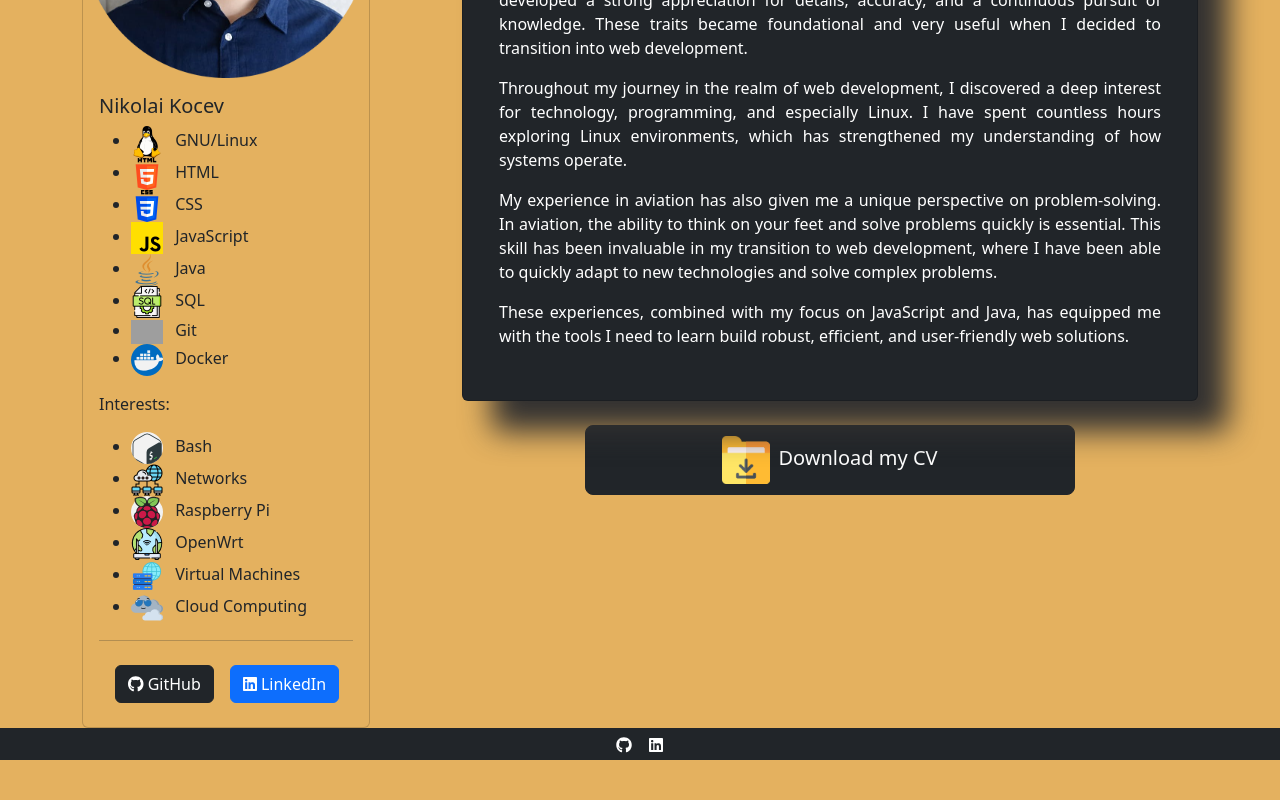
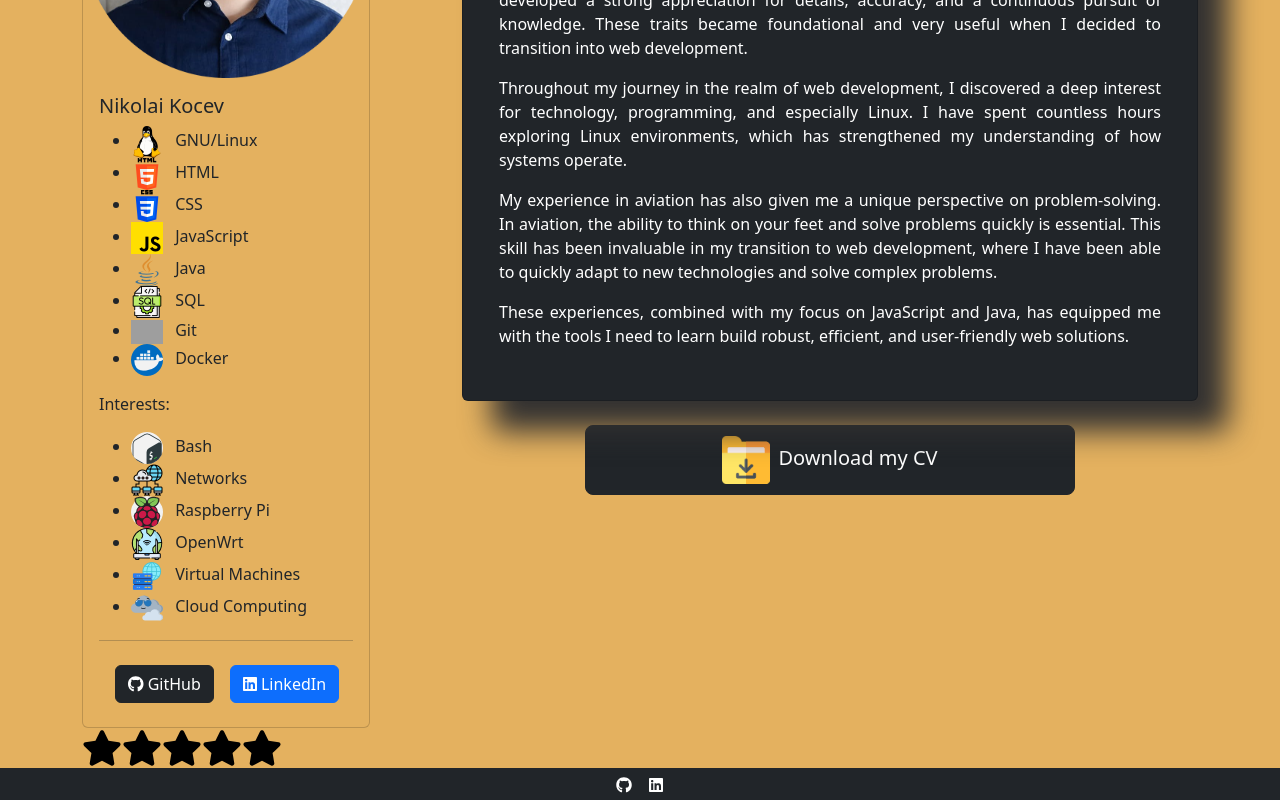
Before and after one commit to NikyAviator/nikolaikocev, a React (Vite) app in the folder frontend/: page / in a window 1280 px wide. Shown: the part 265-1065 px from the top of the page. Before the commit the page ends 1025 px from the top, so only its background shows below. Built offline with nearby package versions, Linux system fonts and the light colour scheme; grey boxes are pictures that could not be loaded; a web font is replaced by a local one.

Commit message:
Added StarRating func and scss

```diff
--- a/frontend/src/Components/star-rating/StarRating.jsx
+++ b/frontend/src/Components/star-rating/StarRating.jsx
@@ -8,14 +8,17 @@ const StarRating = ({ noOfStars = 5 }) => {
 
   const handleClick = (getCurrentIndex) => {
     console.log(getCurrentIndex);
+    setRating(getCurrentIndex);
   };
 
   const handleMouseEnter = (getCurrentIndex) => {
     console.log(getCurrentIndex);
+    setHover(getCurrentIndex);
   };
 
-  const handleMouseLeave = (getCurrentIndex) => {
-    console.log(getCurrentIndex);
+  const handleMouseLeave = () => {
+    setHover(rating);
+    console.log(rating);
   };
 
   return (
@@ -26,6 +29,7 @@ const StarRating = ({ noOfStars = 5 }) => {
         return (
           <FaStar
             key={index}
+            className={index <= (hover || rating) ? 'active' : 'inactive'}
             onClick={() => {
               handleClick(index);
             }}
--- a/frontend/src/Components/star-rating/starrating.scss
+++ b/frontend/src/Components/star-rating/starrating.scss
@@ -0,0 +1,9 @@
+.active {
+  color: #f8ce0b;
+  cursor: pointer;
+}
+
+.inactive {
+  color: #000000;
+  cursor: pointer;
+}
--- a/frontend/src/Pages/Home.jsx
+++ b/frontend/src/Pages/Home.jsx
@@ -5,6 +5,7 @@ import Row from 'react-bootstrap/Row';
 import NikyInfo from '../Components/NikyInfo';
 import NikyTextInfo from '../Components/Accordion/NikyTextInfo';
 import DownloadCVButton from '../Components/DownloadCVButton';
+import StarRating from '../Components/star-rating/StarRating';
 
 const Home = () => {
   return (
@@ -20,6 +21,13 @@ const Home = () => {
           </Col>
         </Row>
       </Container>
+      <Container>
+        <Row>
+          <Col md={4}>
+            <StarRating noOfStars={5} />
+          </Col>
+        </Row>
+      </Container>
     </>
   );
 };
--- a/frontend/src/scss/styles.scss
+++ b/frontend/src/scss/styles.scss
@@ -14,5 +14,6 @@ $body-bg: #e4b15f; // Set your desired background color
 @import './sticky-footer.scss';
 @import '../Components/Accordion/Accordion.scss';
 @import '../Components/random-color/randomcolor.scss';
+@import '../Components/star-rating/starrating.scss';
 @import './nikyinfo.scss';
 @import './nikytextinfo.scss';
```
Also changed, not shown: 1 other file (tests, documents, lock files or other folders).
